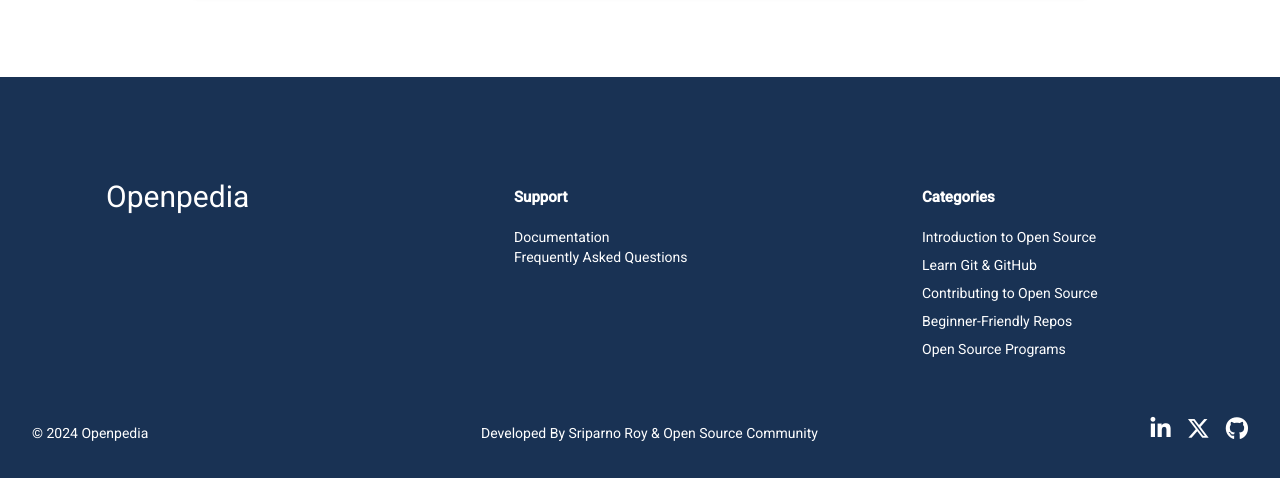
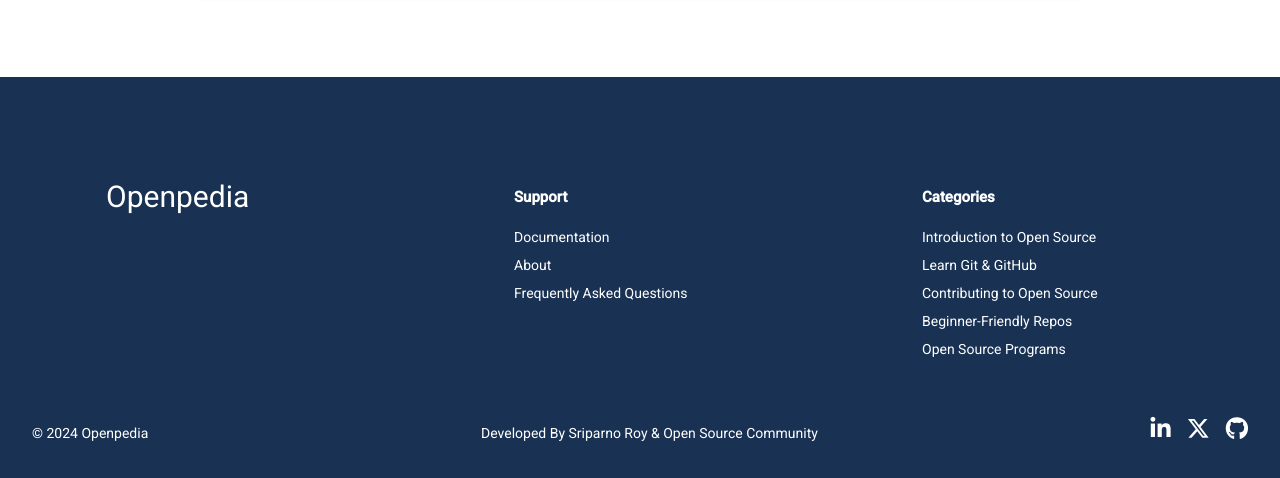
Before and after one commit to Sriparno08/Openpedia, a website built with webpack: page client/index.html in a window 1280 px wide. Shown: the part 1778-2256 px from the top of the page. Built offline with nearby package versions, Linux system fonts and the light colour scheme.

Commit message:
Chore: Insert 'About' in Landing Page Navbar

```diff
--- a/client/index.html
+++ b/client/index.html
@@ -140,7 +140,8 @@
             <div class="col">
               <h3 id="Support" style="font-size: 15px;">Support</h3>
               <p style="font-size: 14px;">Documentation</p>
-              <p style="font-size: 14px;">Frequently Asked Questions</p>
+              <p style="font-size: 14px; margin-top: 0.5rem;">About</p>
+              <p style="font-size: 14px; margin-top: 0.5rem;">Frequently Asked Questions</p>
             </div>
             <div class="col">
               <h3 id="Solutions" style="font-size: 15px;">Categories</h3>
```
